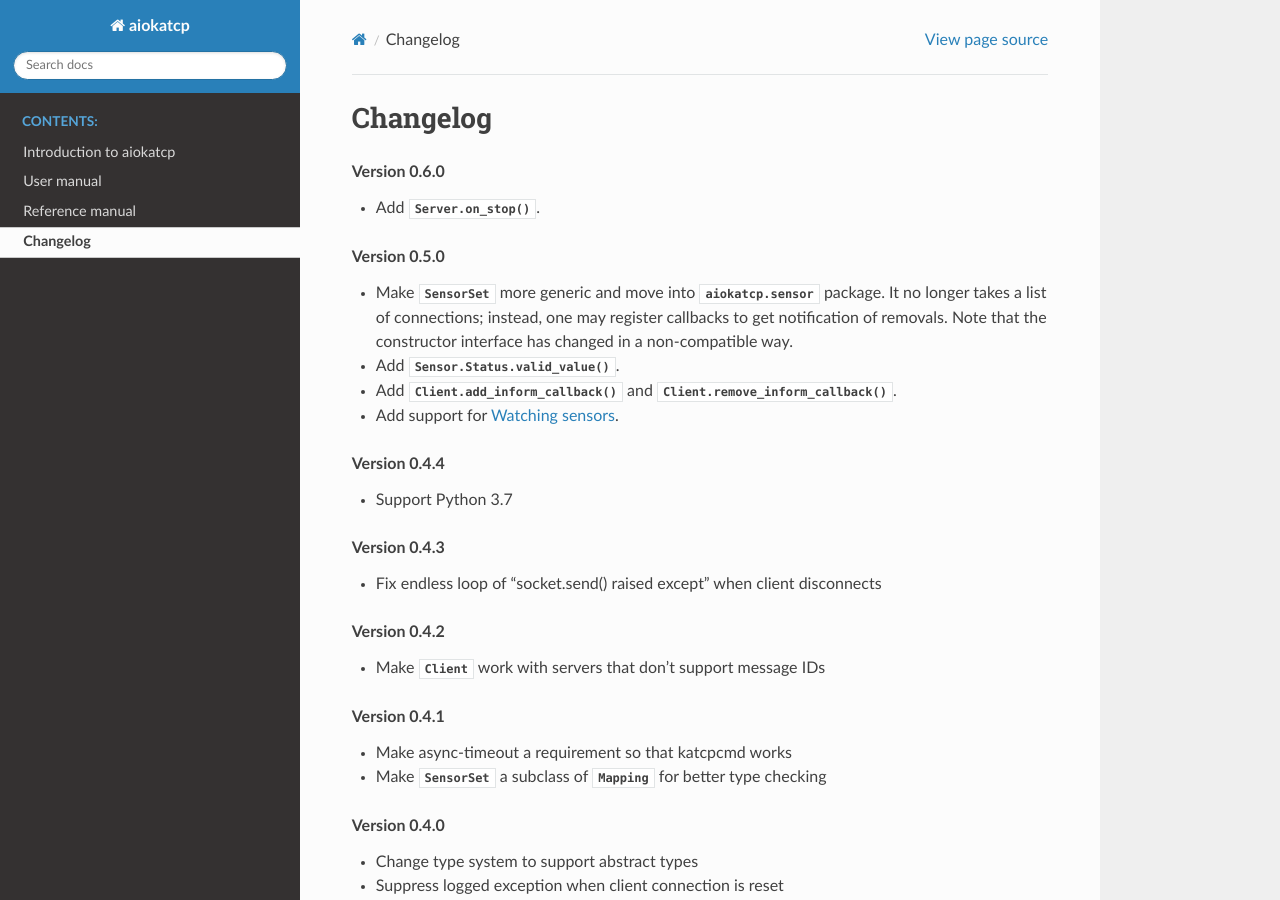
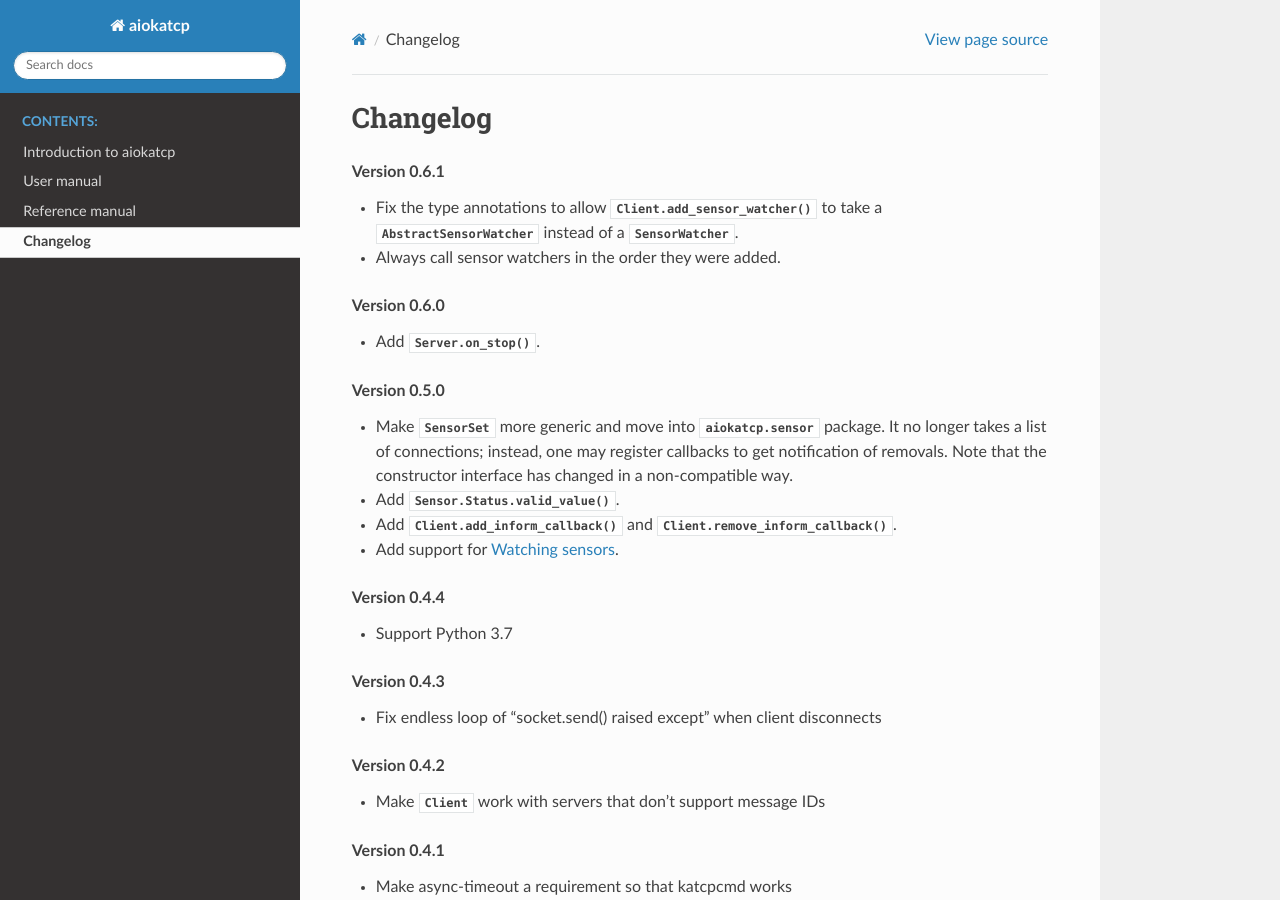
Before and after one commit to ska-sa/aiokatcp, a Sphinx documentation site: the page built from doc/changelog.rst, in a window 1280 px wide and 900 px high. Built offline with Sphinx 7.4.7 and the Read the Docs theme 2.0.0, drawn with Linux system fonts in a browser that asks for light colours; the version number could not be read and is left out.

Commit message:
Prepare for 0.6.1 release

```diff
--- a/doc/changelog.rst
+++ b/doc/changelog.rst
@@ -1,5 +1,11 @@
 Changelog
 =========
+
+.. rubric:: Version 0.6.1
+
+- Fix the type annotations to allow :meth:`.Client.add_sensor_watcher` to take a
+  :class:`.AbstractSensorWatcher` instead of a :class:`.SensorWatcher`.
+- Always call sensor watchers in the order they were added.
 
 .. rubric:: Version 0.6.0
 
```
